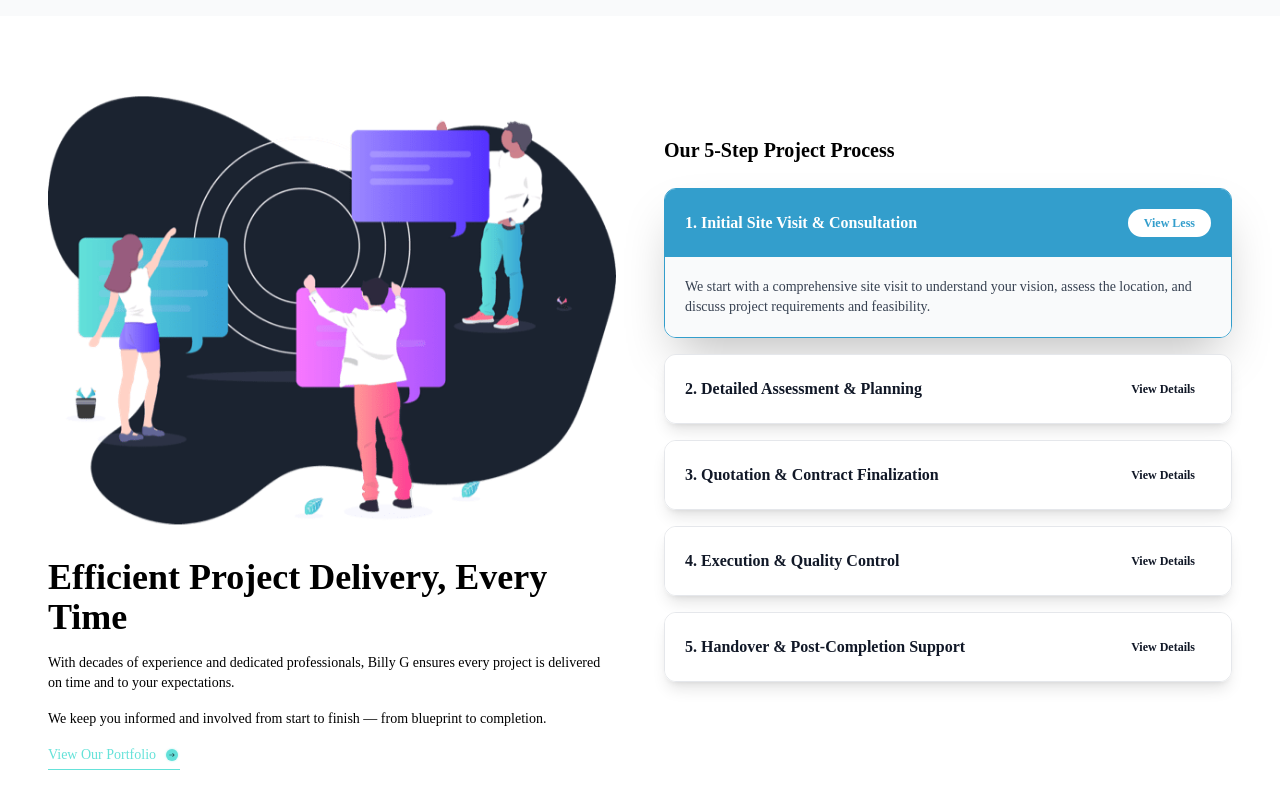
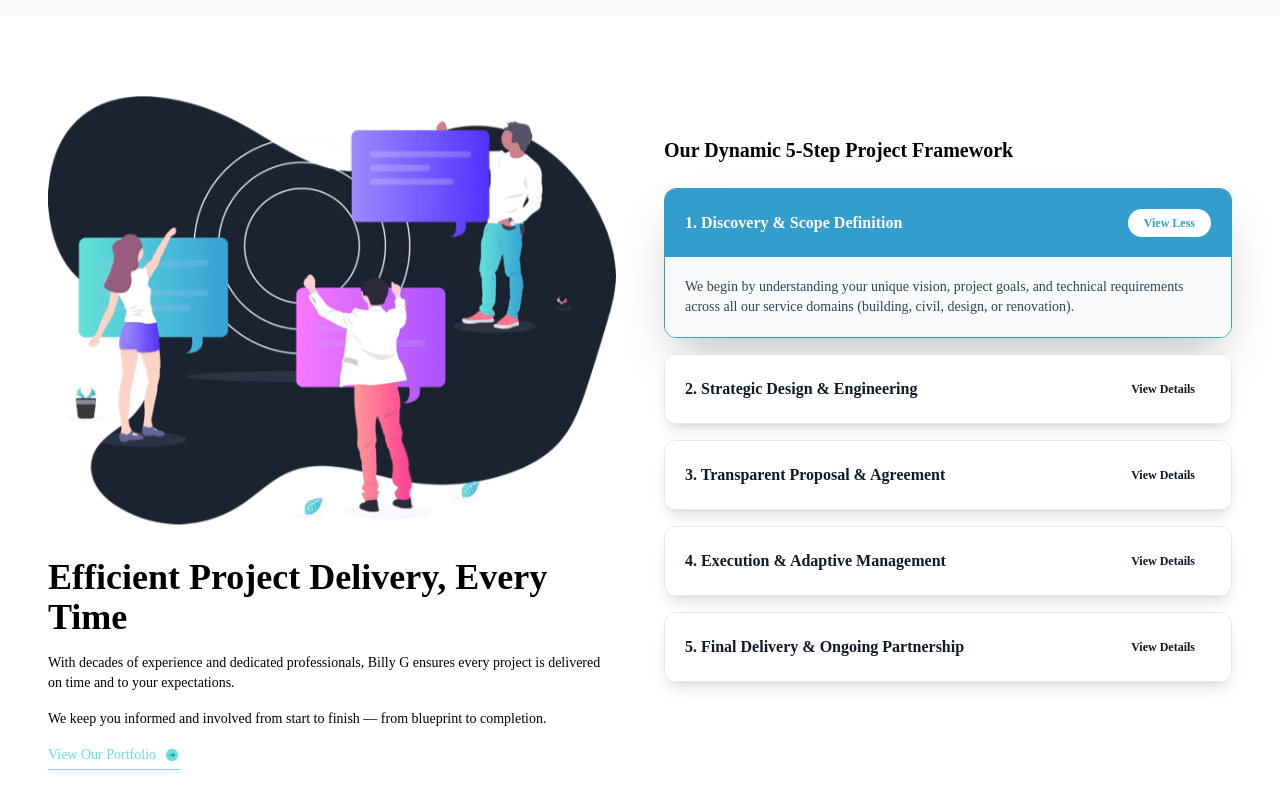
Before and after one commit to MulweliMX/BillyG-Construction, a React (Vite) app: page / in a window 1280 px wide. Shown: the part 1866-2666 px from the top of the page. Built offline with nearby package versions, Linux system fonts and the light colour scheme; a web font is replaced by a local one.

Commit message:
[dyad] Updated the project process steps to reflect a dynamic framework suitable for diverse service offerings. - wrote 2 file(s)

```diff
--- a/src/components/ProcessAccordion.tsx
+++ b/src/components/ProcessAccordion.tsx
@@ -11,7 +11,7 @@ const ProcessAccordion: React.FC = () => {
   return (
     <div className="mt-10 space-y-4">
       <h3 className="font-raleway text-xl font-semibold text-black dark:text-white mb-6">
-        Our 5-Step Project Process
+        Our Dynamic 5-Step Project Framework
       </h3>
       {workProcessSteps.map((step, index) => (
         <div
--- a/src/data/content.ts
+++ b/src/data/content.ts
@@ -52,23 +52,23 @@ export const heroSlogans = [
 
 export const workProcessSteps = [
   {
-    title: "1. Initial Site Visit & Consultation",
-    description: "We start with a comprehensive site visit to understand your vision, assess the location, and discuss project requirements and feasibility.",
+    title: "1. Discovery & Scope Definition",
+    description: "We begin by understanding your unique vision, project goals, and technical requirements across all our service domains (building, civil, design, or renovation).",
   },
   {
-    title: "2. Detailed Assessment & Planning",
-    description: "Our engineers and designers conduct a detailed assessment, creating preliminary sketches, timelines, and resource allocation plans.",
+    title: "2. Strategic Design & Engineering",
+    description: "Our expert team develops detailed blueprints, structural plans, and aesthetic designs, ensuring optimal resource allocation and compliance with all regulations.",
   },
   {
-    title: "3. Quotation & Contract Finalization",
-    description: "A transparent, no-obligation quotation is provided. Once approved, we finalize the contract and secure all necessary permits.",
+    title: "3. Transparent Proposal & Agreement",
+    description: "A comprehensive, fixed-price proposal is presented. Upon acceptance, we finalize the contract and handle all necessary permits and logistics.",
   },
   {
-    title: "4. Execution & Quality Control",
-    description: "Construction begins. We maintain strict quality control checks and regular communication to ensure the project stays on track and meets our high standards.",
+    title: "4. Execution & Adaptive Management",
+    description: "We execute the project with precision, maintaining rigorous quality control. Our management style is adaptive, ensuring flexibility to handle dynamic site conditions.",
   },
   {
-    title: "5. Handover & Post-Completion Support",
-    description: "The completed project is handed over. We provide necessary documentation and remain available for any post-completion support or maintenance.",
+    title: "5. Final Delivery & Ongoing Partnership",
+    description: "The project is delivered on time and to specification. We provide full documentation and establish an ongoing partnership for future maintenance or expansion needs.",
   },
 ];
```
